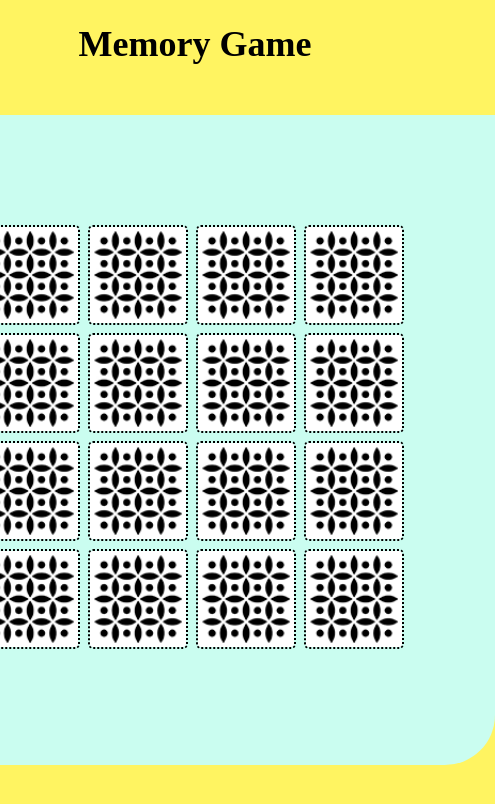
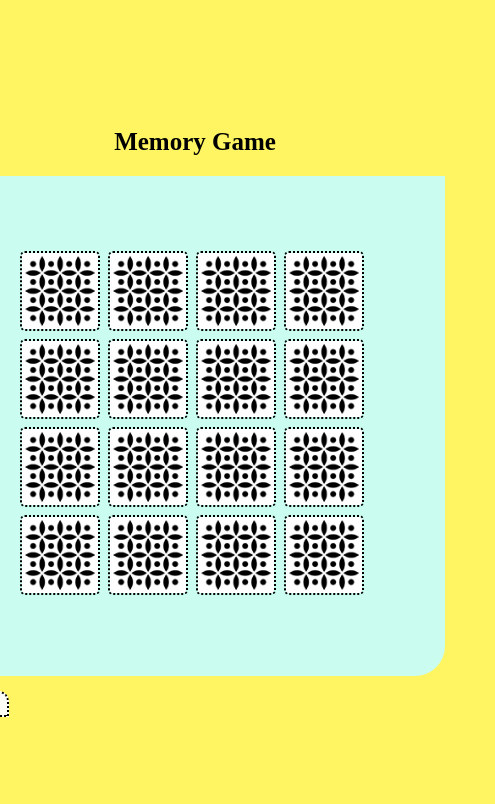
Before and after one commit to clemencehuang/memoryGame, a plain HTML site: page index.html in a window 390 px wide. Shown: the whole page, 495 px wide, since content can reach past the window. Drawn offline with Linux system fonts and the light colour scheme; a web font is replaced by a local one.

Commit message:
css added media queries

```diff
--- a/assets/css/style.css
+++ b/assets/css/style.css
@@ -25,13 +25,13 @@ body {
 }
 
 h2 {
-  padding-bottom: 50px;
+  padding-bottom: 30px;
 }
 
 #board {
     display: flex;
     justify-content: center;
-    height: 650px;
+    height: 600px;
     width: 600px;
     border-radius: 50px 0px;
     align-items: center;
@@ -39,7 +39,6 @@ h2 {
 }
 
 table {
-  /* border: 2px solid rgb(0, 0, 0); */
   border-collapse: separate;
 } */
 
@@ -84,3 +83,49 @@ button {
   cursor: grab;
   border-radius: 0px 10px;
 }
+
+/* ------------------------------------------------------------------------ */
+
+/* Mobile devices (laptops and desktops, 768px and down) */
+
+
+@media screen and (max-width: 768px) {
+
+h2 {
+  font-size: 25px;
+  padding-bottom: 20px;
+}
+
+#board {
+    display: flex;
+    justify-content: center;
+    height: 500px;
+    width: 500px;
+    border-radius: 30px 0px;
+    align-items: center;
+    background-color: #cafdf0;
+}
+
+img {
+  height: 80px;
+  width: 80px;
+  border: solid 2px;
+  border-radius: 5px;
+  border-style: dotted;
+  margin-right: 6px;
+}
+
+button {
+  display: inline-block;
+  padding: 3px 10px 3px;
+  margin-top: 15px;
+  font-size: small;
+  letter-spacing: 0.5px;
+  background: #fdfdf7;
+  border-radius: 10px;
+  border-style: dotted;
+  cursor: grab;
+  border-radius: 0px 10px;
+}
+
+}
```
